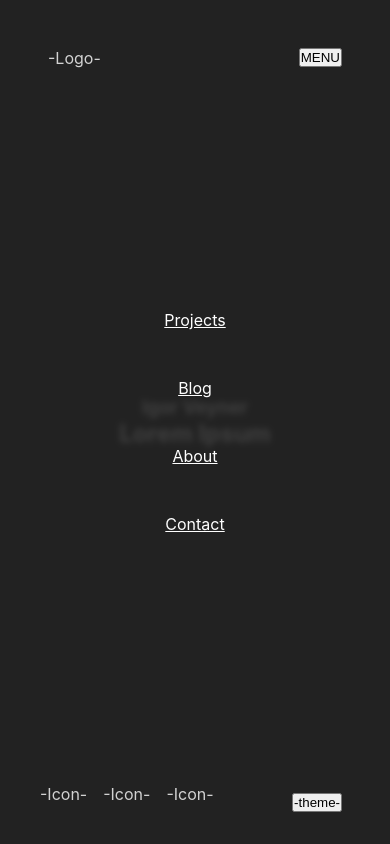
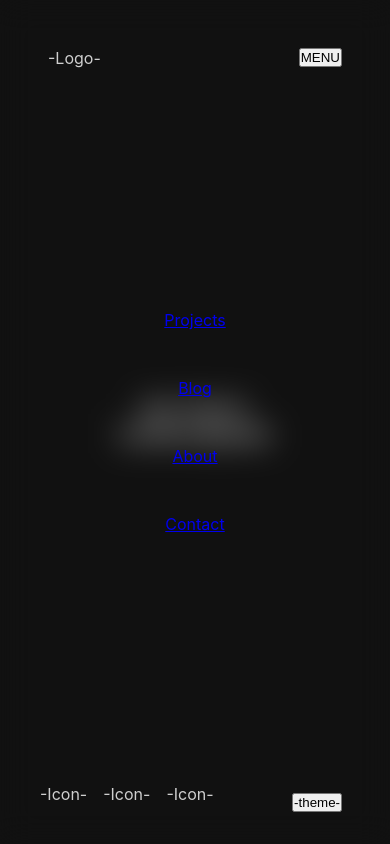
Before and after one commit to IgoVeyner/portfolio, a React (Create React App) app: page / in a window 390 px wide. Both pictures are taken after a click on the button "MENU". Shown: the top 844 px of the page. Built offline with nearby package versions, Linux system fonts and the light colour scheme.

Commit message:
add theme colors to mobile nav and add 1 second animation to all color shift

```diff
--- a/src/App.css
+++ b/src/App.css
@@ -14,7 +14,12 @@
 
 * {
   padding: 0px;
-  margin:0px
+  margin:0px;
+  outline: none;
+}
+
+main {
+  transition: all 1s;
 }
 
 .dark {
--- a/src/components/MobileNav/index.css
+++ b/src/components/MobileNav/index.css
@@ -1,7 +1,17 @@
 .mobile-nav {
   display: hidden;
-  backdrop-filter: blur(3px);
+  backdrop-filter: blur(16px);
   transform: translateY(0%);
+}
+
+.nav-dark {
+  background-color: rbg(var(--rgbGrey) / .8);
+  color: rgb(var(--rgbWhite) / .8);
+}
+
+.nav-light {
+  background-color: rgb(var(--rgbOffWhite) / .8);
+  color: rgb(var(--rgbDarkGrey) / .8);
 }
 
 .open {
@@ -47,7 +57,6 @@
     right: 0;
     bottom: 0;
     left: 0;
-    background:hsl(0, 0%, 15%, 85%);
   }
 
   .mobile-link {
@@ -55,6 +64,5 @@
     width: 100%;
     text-align: center;
     padding: var(--spaceL);
-    color: white;
   }
 }
--- a/src/components/MobileNav/index.js
+++ b/src/components/MobileNav/index.js
@@ -1,9 +1,13 @@
 import './index.css'
 import IconNav from '../IconNav'
 import ThemeButton from '../ThemeButton'
+import { useSelector } from 'react-redux'
 
 const MobileNav = ({ menuExpanded }) => {
   let status = menuExpanded === "unmounting" ? "closed" : ""
+  const theme = useSelector(state => state.theme)
+
+  const navTheme = theme === "dark" ? "nav-dark" : "nav-light"
 
   return (
     <nav className={`mobile-nav open ${status}`}>
```
